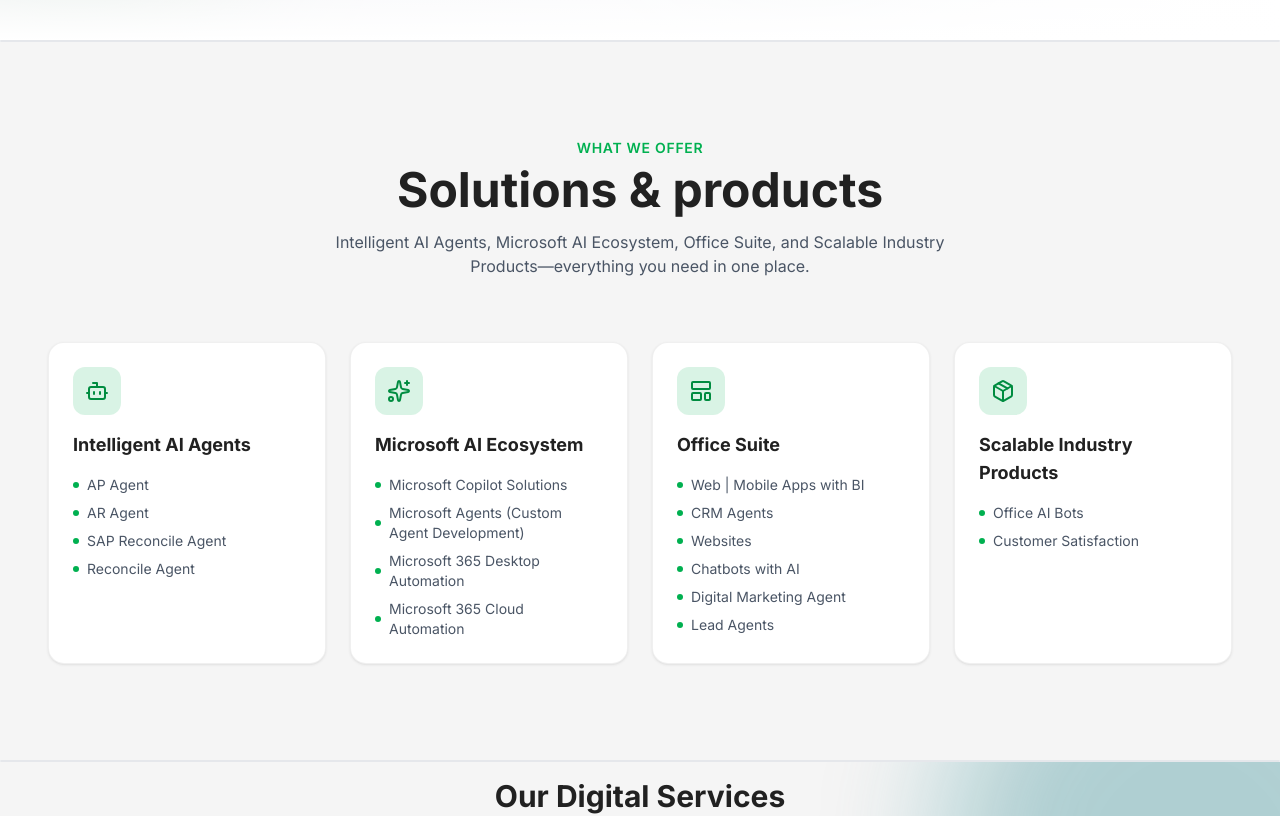
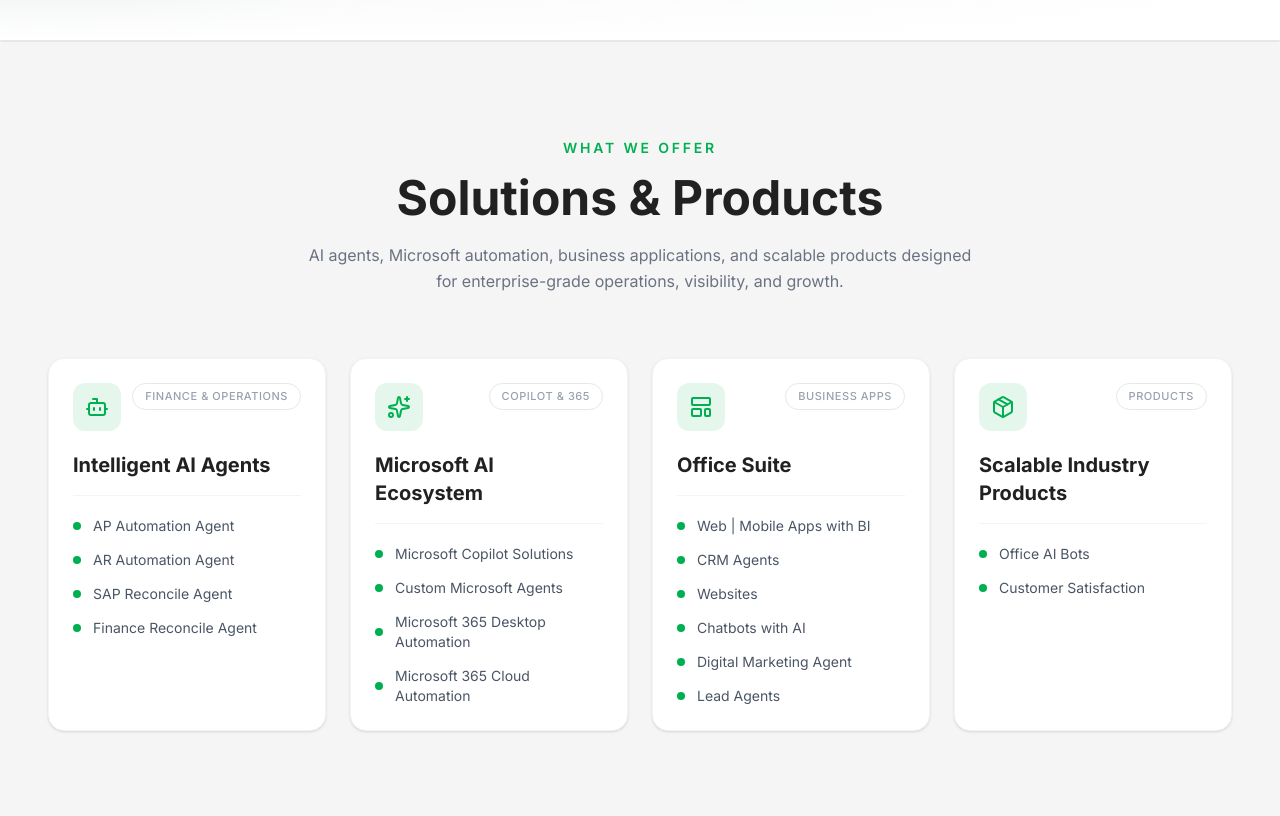
Before and after one commit to A365shift-DevTeam/A365-Automation, a React (Vite) app: page / in a window 1280 px wide. Shown: the part 760-1576 px from the top of the page. Built offline with nearby package versions, Linux system fonts and the light colour scheme.

Commit message:
Solution section updated

```diff
--- a/src/components/sections/SolutionsOverview.tsx
+++ b/src/components/sections/SolutionsOverview.tsx
@@ -5,21 +5,29 @@ import { Bot, Sparkles, LayoutTemplate, Package } from 'lucide-react';
 const COLUMNS = [
   {
     title: 'Intelligent AI Agents',
+    badge: 'Finance & Operations',
     icon: Bot,
-    items: ['AP Agent', 'AR Agent', 'SAP Reconcile Agent', 'Reconcile Agent'],
+    items: [
+      'AP Automation Agent',
+      'AR Automation Agent',
+      'SAP Reconcile Agent',
+      'Finance Reconcile Agent',
+    ],
   },
   {
     title: 'Microsoft AI Ecosystem',
+    badge: 'Copilot & 365',
     icon: Sparkles,
     items: [
       'Microsoft Copilot Solutions',
-      'Microsoft Agents (Custom Agent Development)',
+      'Custom Microsoft Agents',
       'Microsoft 365 Desktop Automation',
       'Microsoft 365 Cloud Automation',
     ],
   },
   {
     title: 'Office Suite',
+    badge: 'Business Apps',
     icon: LayoutTemplate,
     items: [
       'Web | Mobile Apps with BI',
@@ -32,6 +40,7 @@ const COLUMNS = [
   },
   {
     title: 'Scalable Industry Products',
+    badge: 'Products',
     icon: Package,
     items: ['Office AI Bots', 'Customer Satisfaction'],
   },
@@ -41,10 +50,15 @@ export default function SolutionsOverview() {
   return (
     <SectionWrapper id="solutions-overview" className="section-bg">
       <div className="text-center mb-16">
-        <p className="text-sm font-semibold tracking-wider text-primary-500 uppercase mb-2">What we offer</p>
-        <h2 className="text-3xl md:text-5xl font-bold mb-4 text-gray-900 dark:text-gray-50">Solutions & products</h2>
-        <p className="text-gray-600 dark:text-gray-400 max-w-2xl mx-auto">
-          Intelligent AI Agents, Microsoft AI Ecosystem, Office Suite, and Scalable Industry Products—everything you need in one place.
+        <p className="text-sm font-semibold tracking-[0.2em] text-primary-500 uppercase mb-4">
+          What we offer
+        </p>
+        <h2 className="text-3xl md:text-5xl font-bold mb-5 text-gray-900 dark:text-gray-50">
+          Solutions &  Products
+        </h2>
+        <p className="text-gray-500 dark:text-gray-400 max-w-2xl mx-auto text-base leading-relaxed">
+          AI agents, Microsoft automation, business applications, and scalable products
+          designed for enterprise-grade operations, visibility, and growth.
         </p>
       </div>
 
@@ -54,22 +68,37 @@ export default function SolutionsOverview() {
             key={col.title}
             initial={{ opacity: 0, y: 20 }}
             whileInView={{ opacity: 1, y: 0 }}
-            viewport={{ once: true, margin: "-40px", amount: 0.2 }}
+            viewport={{ once: true, margin: '-40px', amount: 0.2 }}
             transition={{ delay: i * 0.08, duration: 0.5, ease: [0.22, 1, 0.36, 1] }}
             whileHover={{ y: -4, transition: { duration: 0.22, ease: [0.22, 1, 0.36, 1] } }}
-            className="section-card p-6 flex flex-col transition-smooth cursor-default"
+            className="bg-white dark:bg-gray-900 rounded-2xl border border-gray-100 dark:border-gray-800 shadow-sm hover:shadow-md p-6 flex flex-col transition-smooth cursor-default"
           >
-            <div className="w-12 h-12 rounded-xl bg-primary-500/15 dark:bg-primary-500/20 flex items-center justify-center mb-4">
-              <col.icon className="w-6 h-6 text-primary-600 dark:text-primary-400" />
+            {/* Icon + Badge row */}
+            <div className="flex items-start justify-between mb-5">
+              <div className="w-12 h-12 rounded-xl bg-primary-500/10 dark:bg-primary-500/20 flex items-center justify-center">
+                <col.icon className="w-6 h-6 text-primary-500" />
+              </div>
+              <span className="text-[11px] font-medium tracking-wider uppercase text-gray-400 dark:text-gray-500 border border-gray-200 dark:border-gray-700 rounded-full px-3 py-1 whitespace-nowrap">
+                {col.badge}
+              </span>
             </div>
-            <h3 className="text-lg font-bold text-gray-900 dark:text-gray-100 mb-4">{col.title}</h3>
-            <ul className="space-y-2 flex-1">
+
+            {/* Title */}
+            <h3 className="text-xl font-bold text-gray-900 dark:text-gray-100 mb-4">
+              {col.title}
+            </h3>
+
+            {/* Separator */}
+            <div className="h-px bg-gray-100 dark:bg-gray-800 mb-5" />
+
+            {/* Items */}
+            <ul className="space-y-3.5 flex-1">
               {col.items.map((item) => (
                 <li
                   key={item}
-                  className="text-sm text-gray-600 dark:text-gray-400 flex items-center gap-2"
+                  className="text-sm text-gray-600 dark:text-gray-400 flex items-center gap-3"
                 >
-                  <span className="w-1.5 h-1.5 rounded-full bg-primary-500 shrink-0" />
+                  <span className="w-2 h-2 rounded-full bg-primary-500 shrink-0" />
                   {item}
                 </li>
               ))}
--- a/src/components/sections/WhyA365.tsx
+++ b/src/components/sections/WhyA365.tsx
@@ -3,13 +3,10 @@ import SectionWrapper from '../ui/SectionWrapper';
 import { Building2, Globe, Bot, Zap } from 'lucide-react';
 
 const STATS = [
-  { value: '20+', label: 'Years enterprise background across SAP, IBM, HCL, HP, Talend' },
-  { value: 'Global', label: 'Delivery built for enterprises across time zones' },
-  { value: 'Discovery-first', label: 'Process deep-dive before a single line of code' },
-  { value: '6', label: 'Agents live in production' },
-  { value: '19+', label: 'Enterprise systems integrated' },
-  { value: '8 weeks', label: 'Average time to first agent live' },
-  { value: '24/7', label: 'Monitoring and support' },
+  { value: '70%', label: 'Manual Work Reduction' },
+  { value: '3-6 Weeks', label: 'Typical Deployement Window' },
+  { value: '24/7', label: 'Always on agent Operations' },
+  { value: 'Enterprise', label: 'Enterprise Level Solutions' },
 ];
 
 export default function WhyA365() {
```
